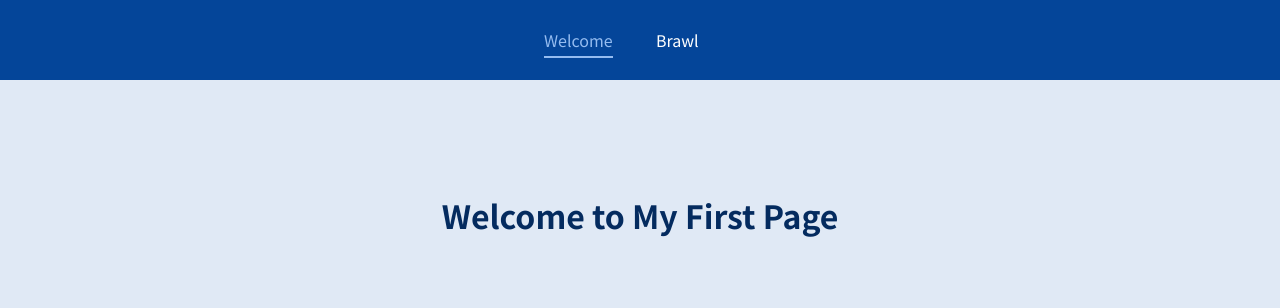
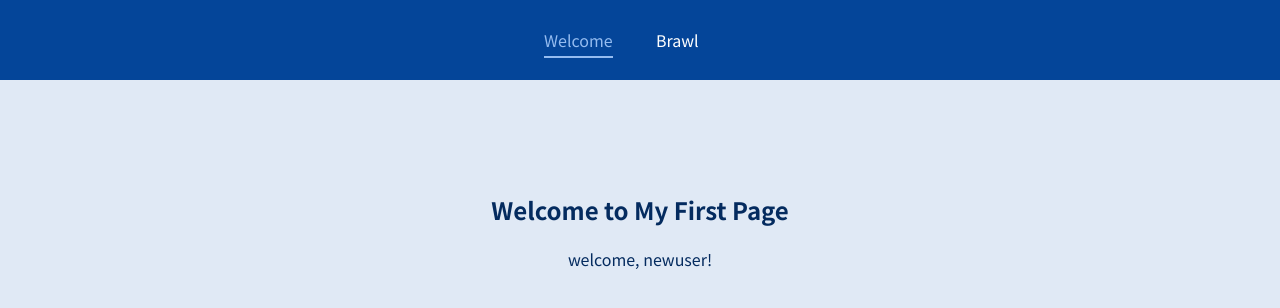
Before and after one commit to KayyamAjay/React-route-Practice, a JavaScript app: page /welcome/new-user in a window 1280 px wide. Shown: the top 308 px of the page. Built offline with nearby package versions, Linux system fonts and the light colour scheme.

Commit message:
nested route

```diff
--- a/src/Pages/Welcome.js
+++ b/src/Pages/Welcome.js
@@ -1,5 +1,14 @@
+import { Route } from "react-router";
+
 const Welcome = () => {
-  return <h1>Welcome to My First Page</h1>;
+  return (
+    <section>
+      <h1>Welcome to My First Page</h1>
+      <Route path="/welcome/new-user">
+        <p>welcome, newuser!</p>
+      </Route>
+    </section>
+  );
 };
 
 export default Welcome;
```
Also changed, not shown: 1 other file (tests, documents, lock files or other folders).
